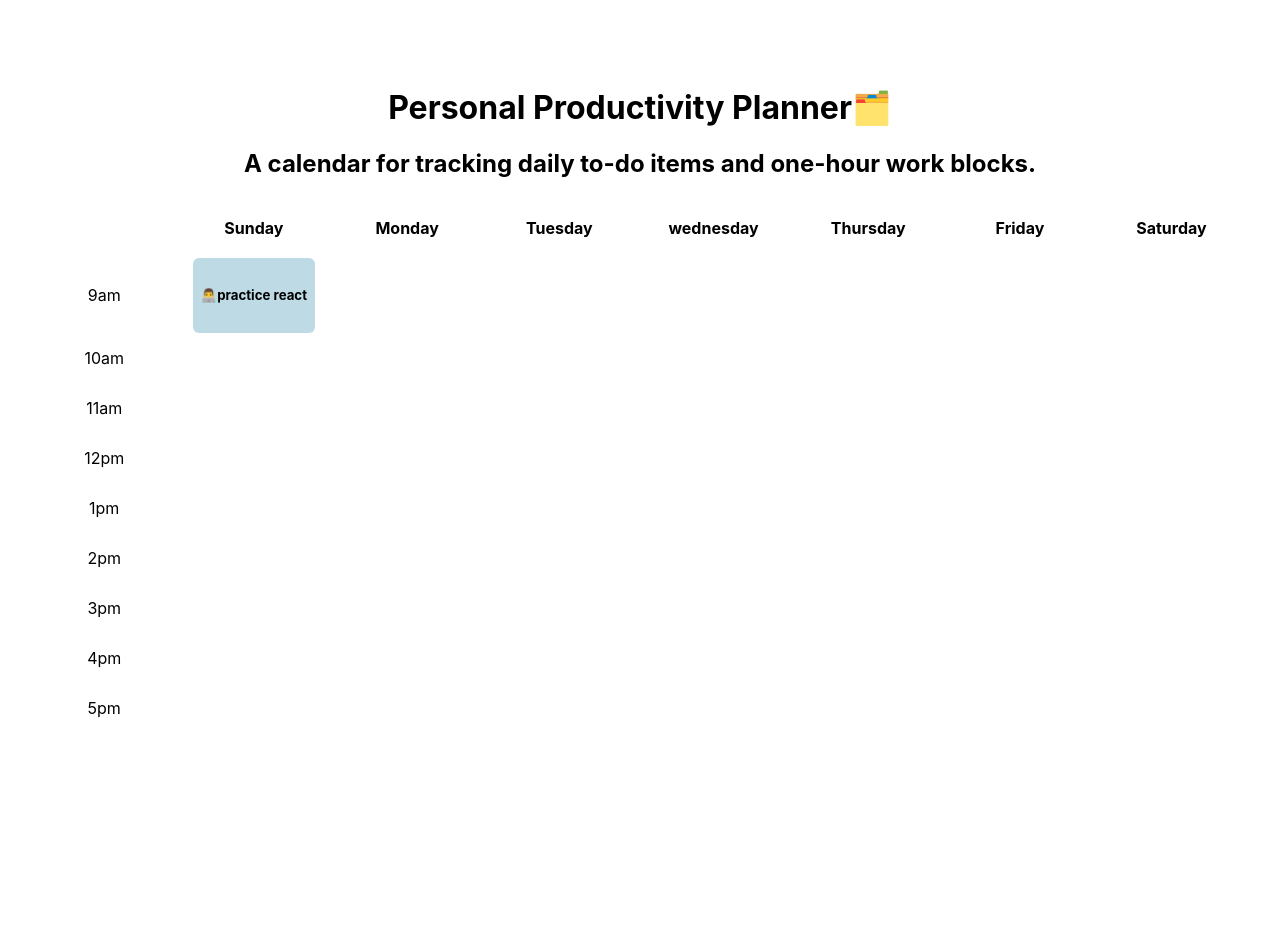
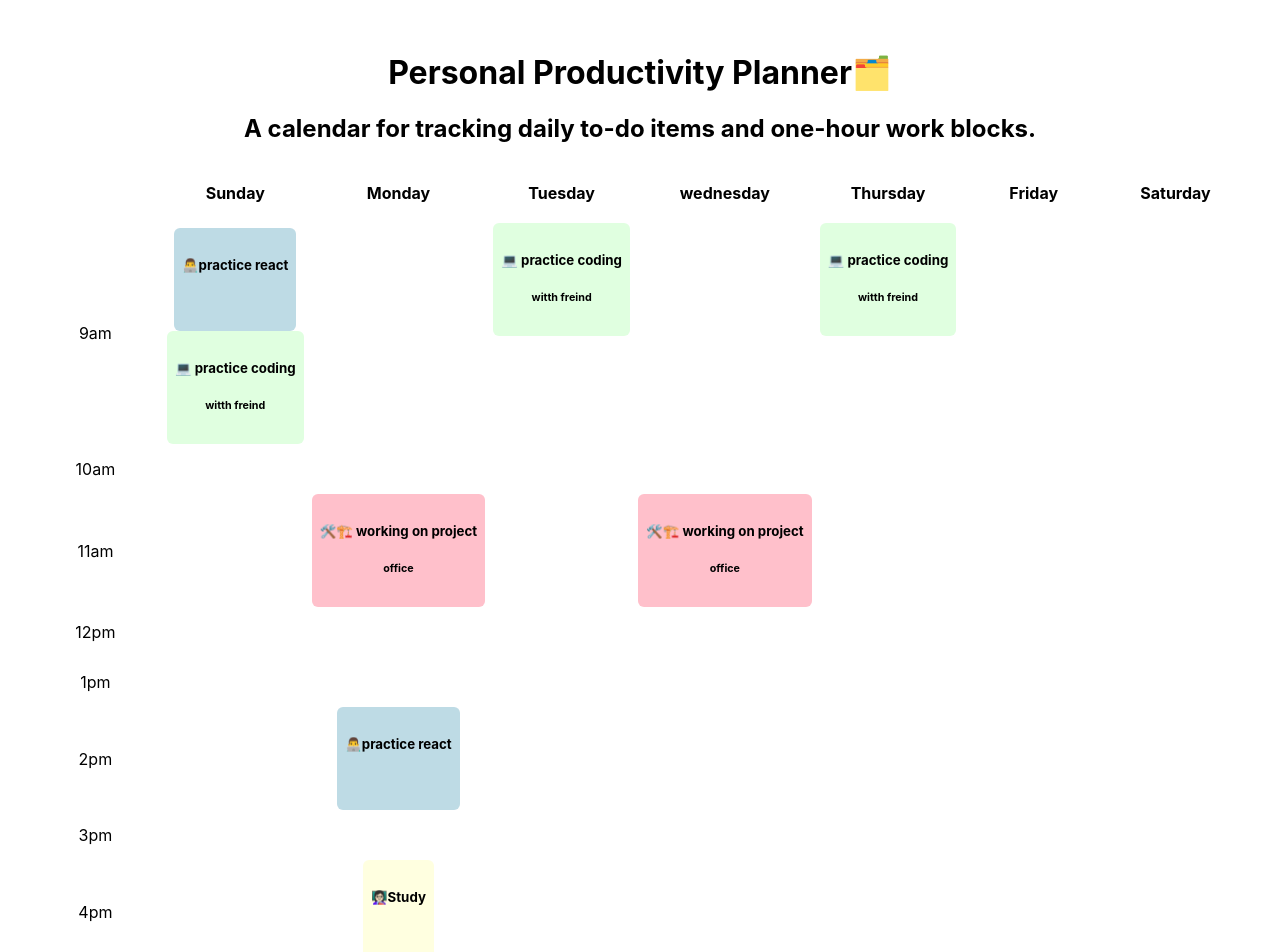
Before and after one commit to Narges1244/react-first, a React (Vite) app in the folder timetabled/: page / in a window 1280 px wide. Shown: the top 952 px of the page. Before the commit the page ends 800 px from the top, so only its background shows below. Built offline with nearby package versions, Linux system fonts and the light colour scheme.

Commit message:
Add the Location to Event and more events

```diff
--- a/timetabled/src/components/Calendar.jsx
+++ b/timetabled/src/components/Calendar.jsx
@@ -22,12 +22,15 @@ const Calendar = () => {
                             <td className ="time">9am</td>
 
                             <Event event='👨‍💻practice react ' color = 'blue'/>
+                            <Event event='💻 practice coding ' color = 'green' location= 'witth freind'/>
+
+
                             <td></td>
+                            <Event event='💻 practice coding ' color = 'green' location= 'witth freind'/>
+
                             <td></td>
-                            <td></td>
-                            <td></td>
-                            <td></td>
-                            <td></td>
+                            <Event event='💻 practice coding ' color = 'green' location= 'witth freind'/>
+
 
                         </tr>
                         <tr>
@@ -45,9 +48,13 @@ const Calendar = () => {
                         <tr>
                             <td className =" time">11am</td>
                             <td></td>
+                            <Event event='🛠️🏗️ working on project ' color = 'pink' location = 'office'/>
+
+
+
                             <td></td>
-                            <td></td>
-                            <td></td>
+                            <Event event='🛠️🏗️ working on project ' color = 'pink' location = 'office'/>
+
                             <td></td>
                             <td></td>
                             <td></td>
@@ -81,7 +88,8 @@ const Calendar = () => {
                         <tr>
                             <td className =" time">2pm</td>
                             <td></td>
-                            <td></td>
+                            <Event event='👨‍💻practice react ' color = 'blue'/>
+
                             <td></td>
                             <td></td>
                             <td></td>
@@ -105,7 +113,8 @@ const Calendar = () => {
                         <tr>
                             <td className =" time">4pm</td>
                             <td></td>
-                            <td></td>
+                            <Event event=' 👩🏻‍🏫Study ' color = 'yellow'/>
+
                             <td></td>
                             <td></td>
                             <td></td>
--- a/timetabled/src/components/Event.jsx
+++ b/timetabled/src/components/Event.jsx
@@ -1,12 +1,14 @@
 import React from 'react';
 const Event = (props) => {
     return(
-        <td className={`Event ${props.color}`}>
+        <td className={`Event `+props.color}>
             <h5>{props.event}</h5>
+            <h6>{props.location}</h6>
         </td>
 
 
 
     )
 }
+
 export default Event;
--- a/timetabled/src/index.css
+++ b/timetabled/src/index.css
@@ -56,6 +56,10 @@ h5 {
   background: rgb(190, 219, 229);
 }
 
+
+.yellow {
+  background: rgb(255, 255, 224);
+}
 .green {
-  background: rgb(190, 229, 219);
+  background: rgb(224, 255, 224);
 }
```
